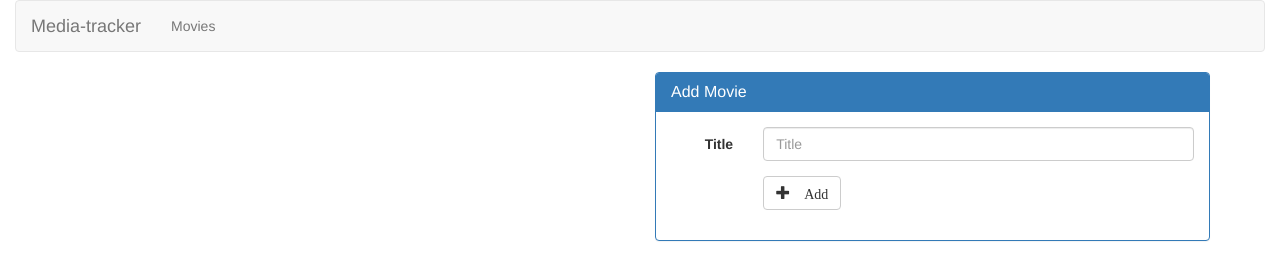
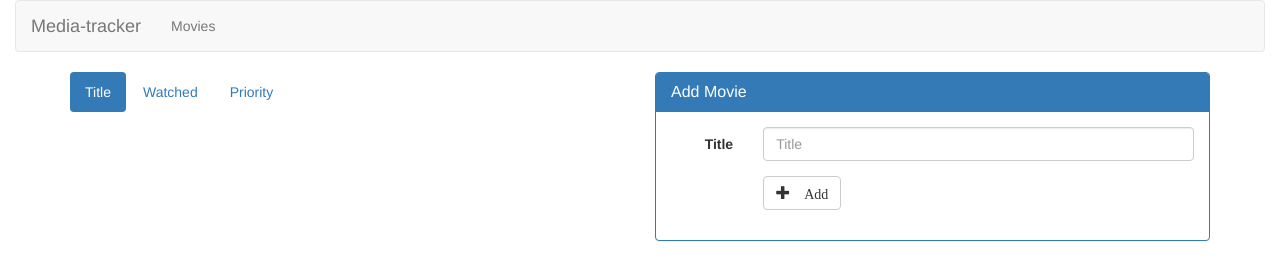
Before and after one commit to seanmadden/media-tracker, a website: page site/layout/index.html at #!/movies in a window 1280 px wide. Drawn offline with nearby package versions, Linux system fonts and the light colour scheme; some packages are replaced by stand-ins of ours; no server answers.

Commit message:
added html for order by navbar

```diff
--- a/site/js/mediaTracker.js
+++ b/site/js/mediaTracker.js
@@ -51,7 +51,6 @@ angular.module('mediaTracker', ['ngRoute', 'movieResources'])
             Movie.delete({ movieId: movie._id });
             $.each($scope.movies, function(key, value) {
                 if (value._id == movie._id) {
-                    //array splice
                     $scope.movies.splice($scope.movies.indexOf(movie), 1);
                 }
             });
--- a/site/layout/movies.html
+++ b/site/layout/movies.html
@@ -29,6 +29,17 @@
         </div>
     </div>
     <div class="col-md-6">
+        <ul class="nav nav-pills">
+            <li class="active">
+                <a href="">Title</a>
+            </li>
+            <li>
+                <a href="">Watched</a>
+            </li>
+            <li>
+                <a href="">Priority</a>
+            </li>
+        </ul>
         <div class="list-group">
             <div class="list-group-item" ng-repeat="movie in movies | orderBy:'title'">
                 <label>
```
